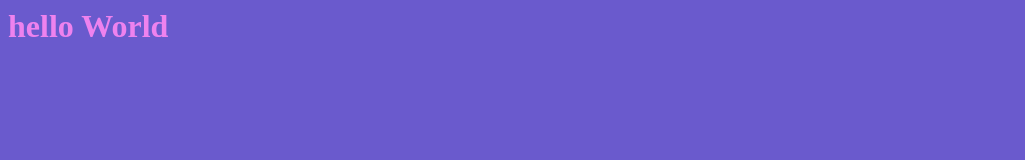
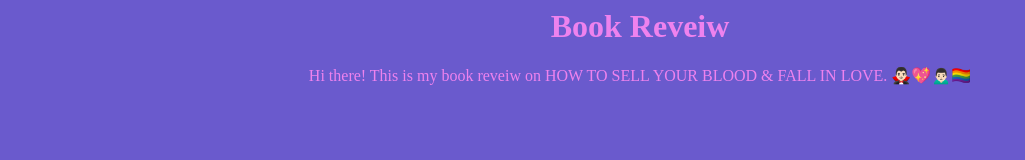
Before and after one commit to Subject3393/Hello-world, a plain HTML site: page index.html in a window 1280 px wide. Shown: the whole page, without its empty margins (0-1025 px from the left). Drawn offline with Linux system fonts and the light colour scheme.

Commit message:
Update index.html

```diff
--- a/index.html
+++ b/index.html
@@ -1,16 +1,16 @@
 <html>
 <head>
+  <style>
+    h1{text-align: center;}
+    p{text-align: center;}
+  </style>
 
 
 </head>
 
 <body style="background-color:SlateBlue;">
-<h1 style="color:violet;">hello World</h1>
-
-
-</h1>
-</h1>
-
+<h1 style="color:violet;">Book Reveiw</h1>
+<p style="color:violet;">Hi there! This is my book reveiw on HOW TO SELL YOUR BLOOD & FALL IN LOVE. 🧛🏻‍♂️💖🙍🏻‍♂️🏳‍🌈 </p>
 </body>
 
 
```
